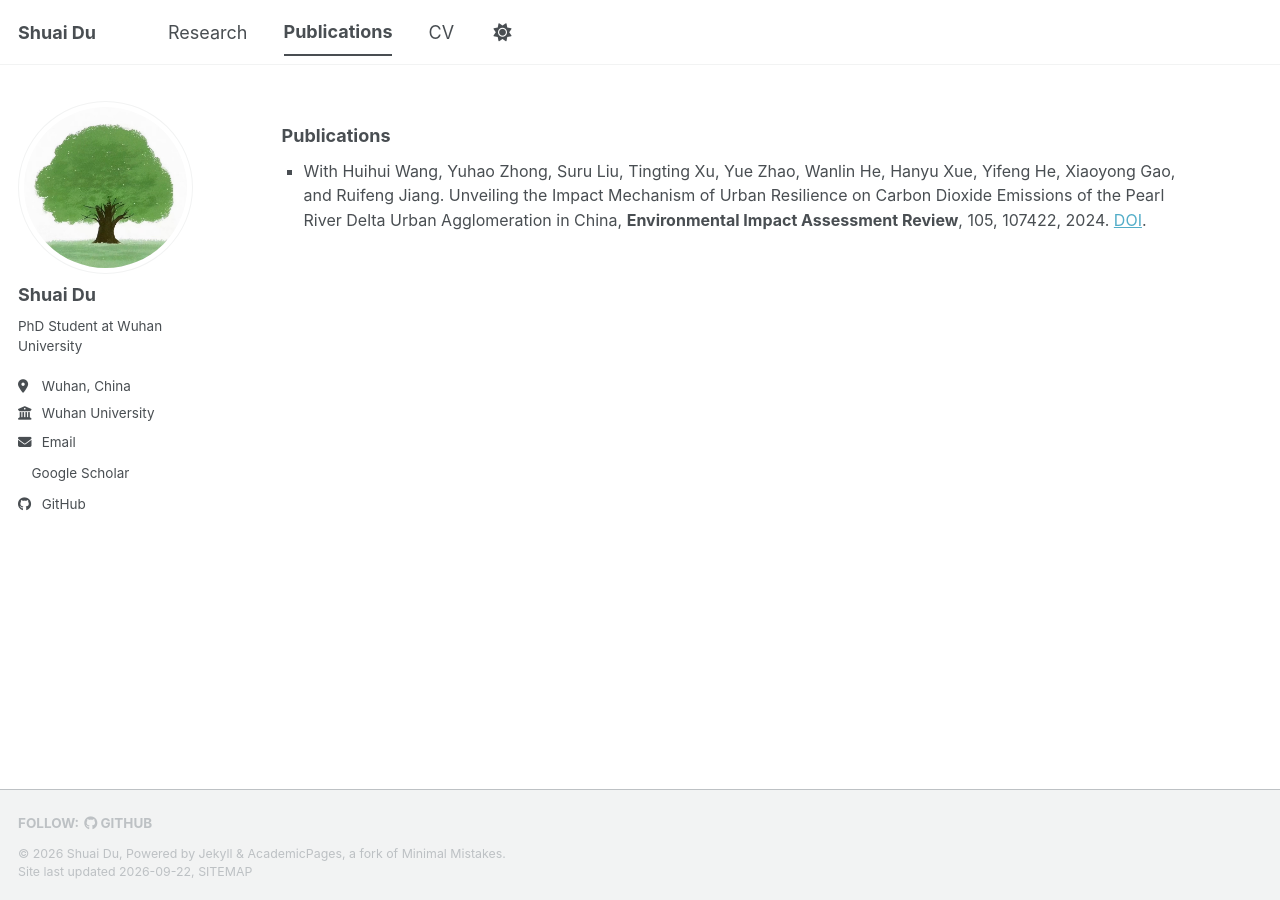
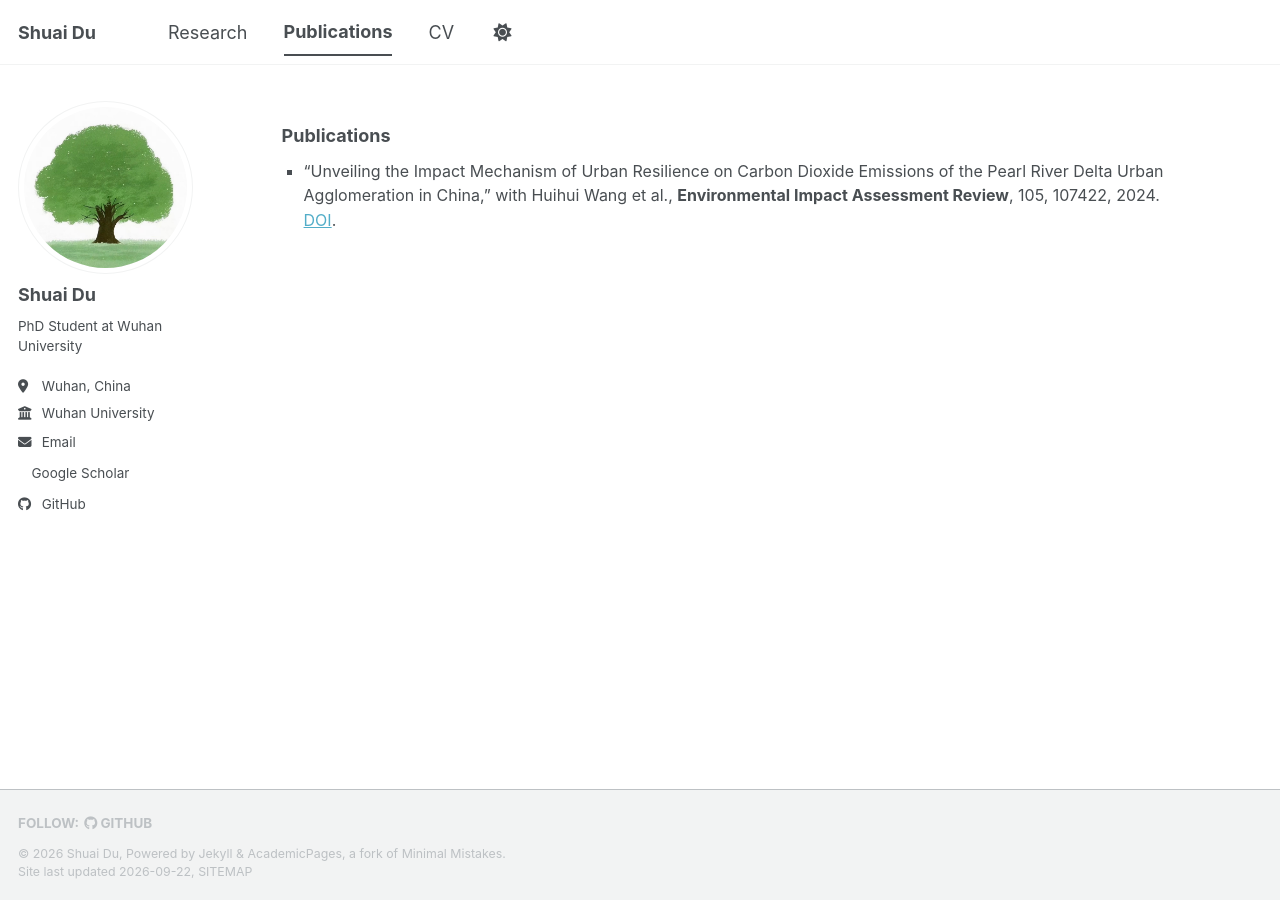
Before and after one commit to shuai-du/shuai-du.github.io, a Jekyll site: the page built from _pages/publications.md, in a window 1280 px wide. Built offline with Jekyll 4.4.1, drawn with Linux system fonts in a browser that asks for light colours; a style sheet for code colours, icons or effects is not loaded.

Commit message:
Use concise unordered publication list

```diff
--- a/_pages/publications.md
+++ b/_pages/publications.md
@@ -41,8 +41,8 @@ author_profile: true
   <h2>Publications</h2>
   <ul>
     <li>
-      With Huihui Wang, Yuhao Zhong, Suru Liu, Tingting Xu, Yue Zhao, Wanlin He, Hanyu Xue, Yifeng He, Xiaoyong Gao, and Ruifeng Jiang.
-      Unveiling the Impact Mechanism of Urban Resilience on Carbon Dioxide Emissions of the Pearl River Delta Urban Agglomeration in China,
+      “Unveiling the Impact Mechanism of Urban Resilience on Carbon Dioxide Emissions of the Pearl River Delta Urban Agglomeration in China,”
+      with Huihui Wang et al.,
       <span class="journal">Environmental Impact Assessment Review</span>, 105, 107422, 2024.
       <a href="https://doi.org/10.1016/j.eiar.2024.107422">DOI</a>.
     </li>
```
